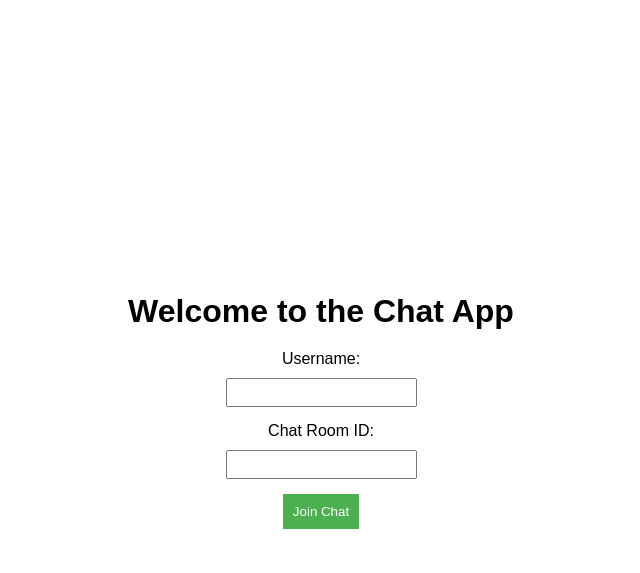
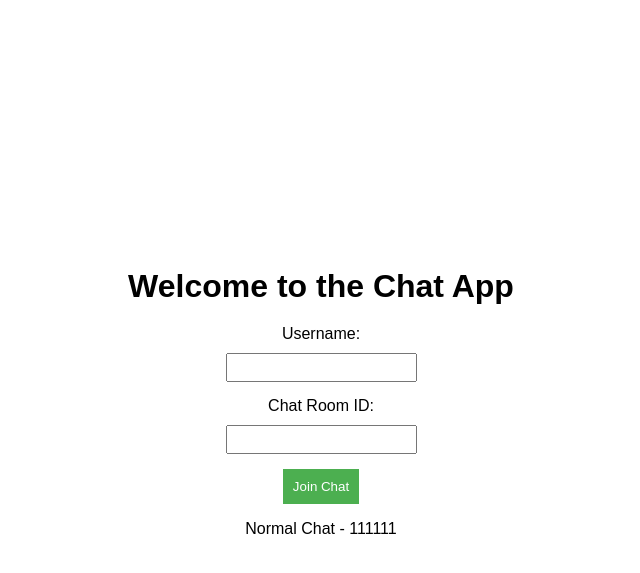
Before and after one commit to Austin-Holdheide/socketio-chat, a Flask app: page / in a window 1280 px wide. Shown: the top 573 px of the page, without its empty margins (319-959 px from the left). Run offline with Flask 2, Linux system fonts and the light colour scheme; some libraries are stand-ins or nearby versions.

Commit message:
added some default chats for some ordally

```diff
--- a/templates/index.html
+++ b/templates/index.html
@@ -19,7 +19,9 @@
 
         <button type="submit">Join Chat</button>
     </form>
-
+<p>
+Normal Chat - 111111
+</p>
     <script src="https://cdn.socket.io/4.7.4/socket.io.min.js" integrity="sha384-Gr6Lu2Ajx28mzwyVR8CFkULdCU7kMlZ9UthllibdOSo6qAiN+yXNHqtgdTvFXMT4" crossorigin="anonymous"></script>
     <script src="/static/script.js"></script>
 </body>
```
